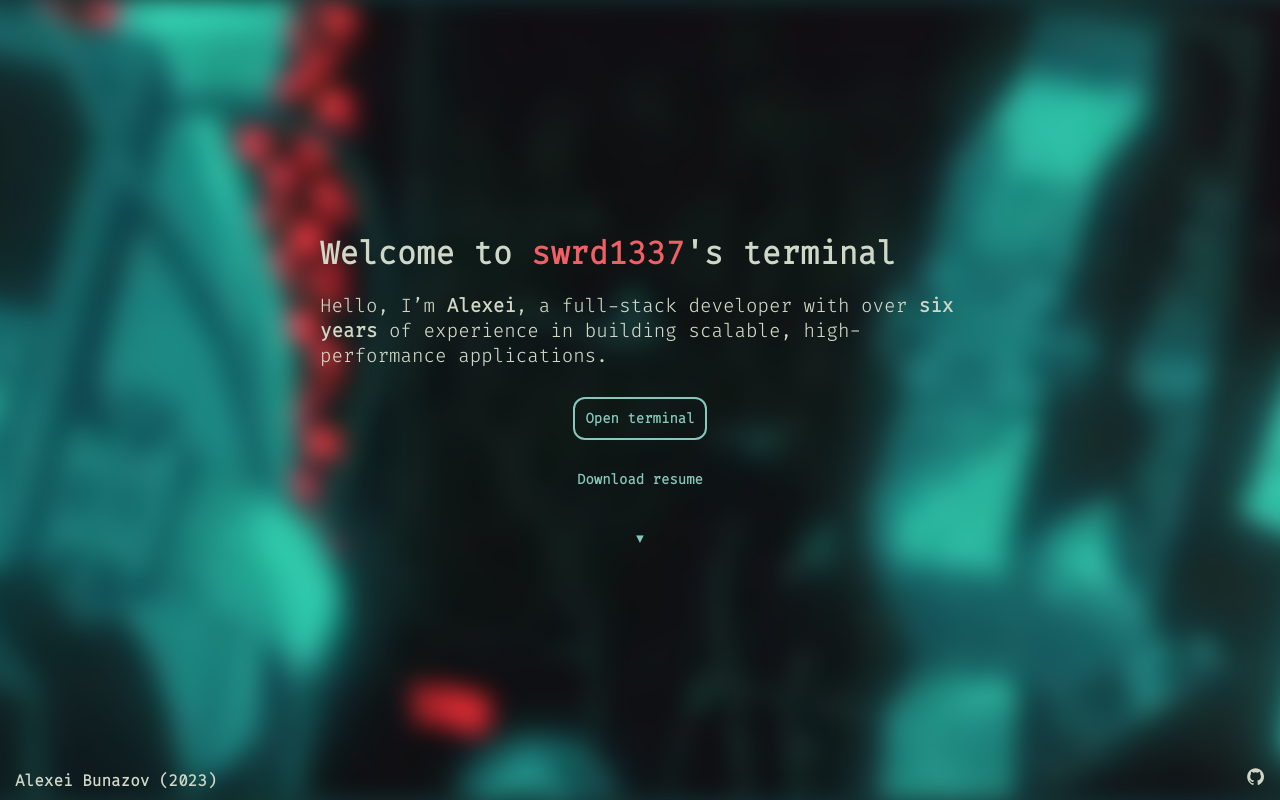
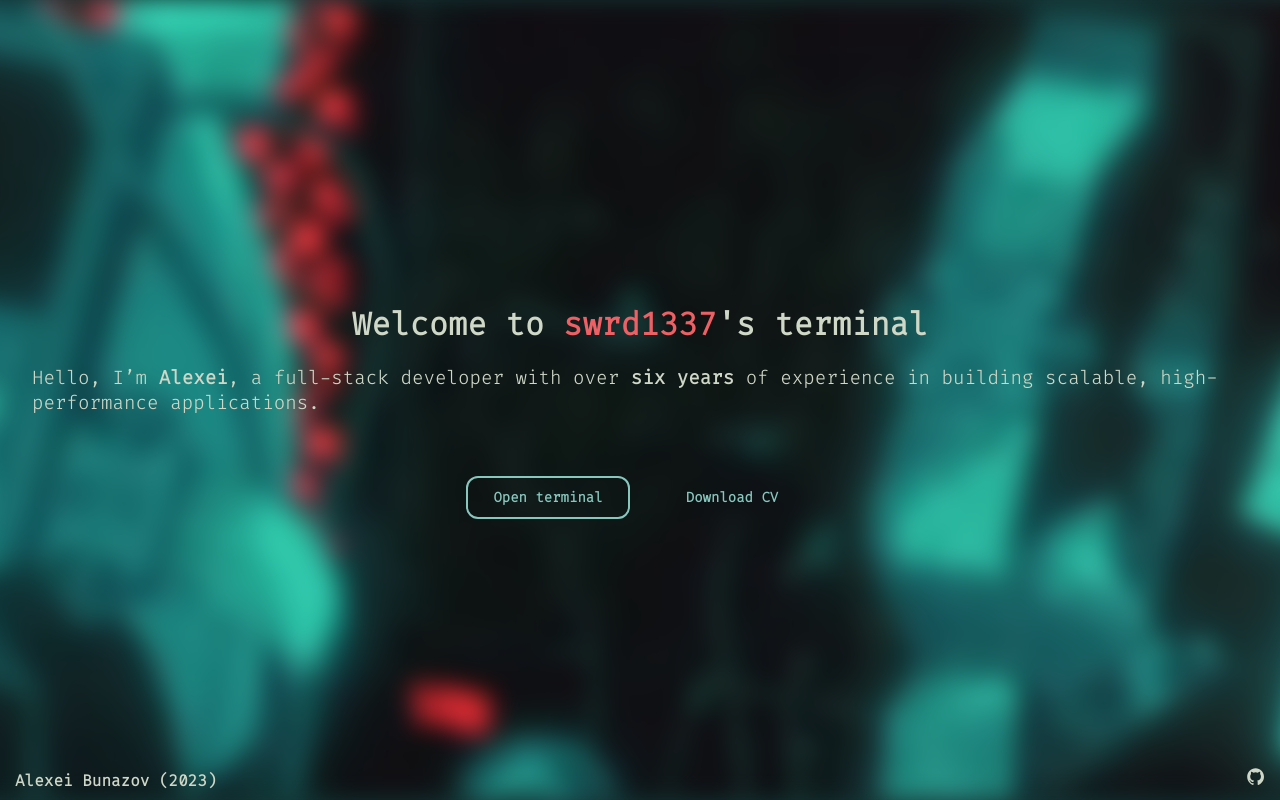
Before and after one commit to swrd1337/swrd-terminal, a React (Vite) app: page / in a window 1280 px wide. Built offline with nearby package versions, Linux system fonts and the light colour scheme.

Commit message:
Add download CV button

```diff
--- a/src/components/Welcome.jsx
+++ b/src/components/Welcome.jsx
@@ -16,7 +16,7 @@ const TerminalButton = motion(styled.button`
   padding: 10px;
   max-width: 210px;
   margin: 10px;
-
+  min-width: 164px;
   &:hover {
     cursor: pointer;
     background-color: #87c7bd24;
@@ -31,7 +31,7 @@ const ResumeButton = motion(styled.button`
   font-weight: 600;
   padding: 10px;
   margin: 10px;
-
+  min-width: 164px;
   &:hover {
     cursor: pointer;
     background-color: #87c7bd24;
@@ -51,20 +51,15 @@ const ArrowButton = motion(styled.button`
 `);
 
 const HeadlineContainer = styled.div`
-  max-width: 50%;
-
-  @media ${media.laptop} {
-    max-width: 70%;
-  }
-
+  margin: 32px;
   @media ${media.mobile} {
-    max-width: 100%;
+    margin: 8px;
   }
 `;
 
 function Welcome({ onButtonClick }) {
   const onDownloadClick = () => {
-    window.open('./eva_bg.webp', '_blank');
+    window.open('./cv.pdf', '_blank');
   };
 
   return (
@@ -91,7 +86,13 @@ function Welcome({ onButtonClick }) {
         />
         <p dangerouslySetInnerHTML={{ __html: MainInfo.description }} />
       </HeadlineContainer>
-
+      <div
+        style={{
+          display: 'flex',
+          flexWrap: 'wrap',
+          justifyContent: 'center',
+        }}
+      >
         <TerminalButton
           onClick={onButtonClick}
           whileHover={{
@@ -116,11 +117,9 @@ function Welcome({ onButtonClick }) {
             damping: 15,
           }}
         >
-        Download resume
+          Download CV
         </ResumeButton>
-      <ArrowButton>
-        <span>&#x25BC;</span>
-      </ArrowButton>
+      </div>
     </MotionFlex>
   );
 }
--- a/src/components/styles/Typography.jsx
+++ b/src/components/styles/Typography.jsx
@@ -1,8 +1,9 @@
-import styled from "styled-components";
+import styled from 'styled-components';
 
 export const Headline = styled.h1`
   margin: 0;
   font-size: 32px;
+  text-align: center;
 `;
 
 export const DialogHeading = styled.h4`
@@ -10,7 +11,7 @@ export const DialogHeading = styled.h4`
   font-size: 18px;
   color: ${({ theme }) => theme.accent.secondary};
   user-select: none;
-`
+`;
 
 export const Typography = styled.p`
   &::before {
@@ -21,7 +22,7 @@ export const Typography = styled.p`
   font-weight: 600;
   text-align: left;
 
-  @media (max-width: ${({ theme}) => theme.breakpoints.mobile}px) {
+  @media (max-width: ${({ theme }) => theme.breakpoints.mobile}px) {
     font-size: 14px;
   }
 `;
```
Also changed, not shown: 1 other file (tests, documents, lock files or other folders). Lines whose indentation alone changed are shown as unchanged.
